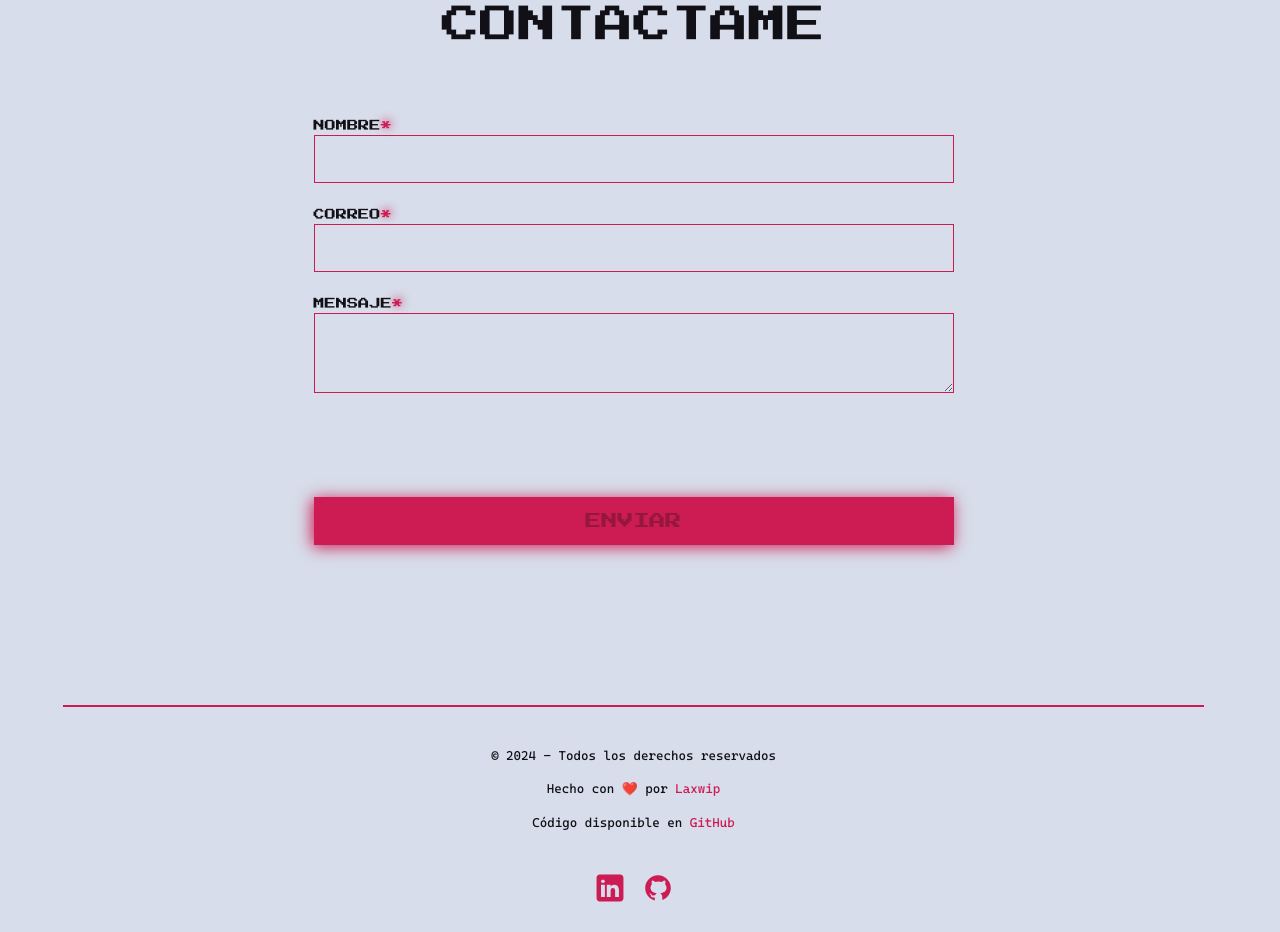
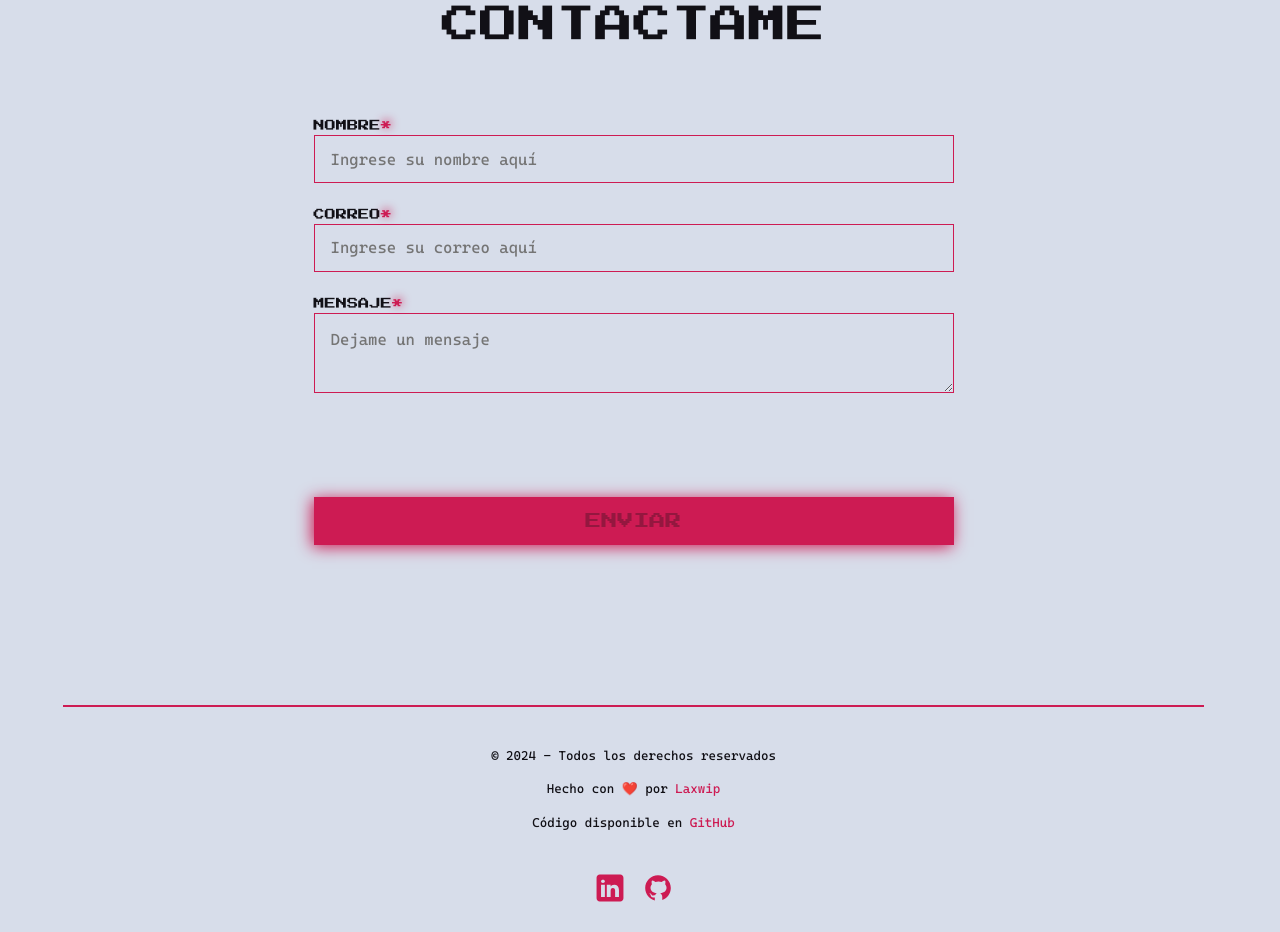
Before and after one commit to Laxwip/Portfolio, a React (Vite) app in the folder client/: page / in a window 1280 px wide. Shown: the part 1380-2312 px from the top of the page. Built offline with nearby package versions, Linux system fonts and the light colour scheme; no server answers.

Commit message:
version estable

```diff
--- a/client/src/components/Homepage/Contact_view/Contact_view.jsx
+++ b/client/src/components/Homepage/Contact_view/Contact_view.jsx
@@ -56,17 +56,17 @@ export default function Contact_view({color}) {
         <form onSubmit={handleSubmit} className='formulary' >
           <div className='label'>
               <label>NOMBRE<span className='resalt'>*</span></label>
-              <input type="text" name="from_name" value={formData.from_name} onChange={handleChange} required />
+              <input type="text" name="from_name" value={formData.from_name} onChange={handleChange} placeholder='Ingrese su nombre aquí'/>
               <span className='error'>{errors.from_name}</span>
           </div>
           <div className='label'>
               <label>CORREO<span className='resalt'>*</span></label>
-              <input type="email" name="email" value={formData.email} onChange={handleChange} required />
+              <input type="email" name="email" value={formData.email} onChange={handleChange} placeholder='Ingrese su correo aquí'/>
               <span className='error'>{errors.email}</span>
           </div>
           <div className='label'>
               <label>MENSAJE<span className='resalt'>*</span></label>
-              <textarea name="message" value={formData.message} onChange={handleChange} required cols="20" />
+              <textarea name="message" value={formData.message} onChange={handleChange} cols="20" placeholder='Dejame un mensaje'/>
               <span className='error'>{errors.message}</span>
           </div>
           <button
--- a/client/src/components/Homepage/Contact_view/Contact_view.scss
+++ b/client/src/components/Homepage/Contact_view/Contact_view.scss
@@ -39,6 +39,9 @@
         outline: none;
         background-color: var(--background-color);
         color: var(--text-color);
+        font-family: "CascadiaCodePL";
+
+
 
         &:focus{
           box-shadow: 0px 0px 10px 1px var(--highlight);
@@ -46,6 +49,8 @@
       }
 
       textarea{
+        font-family: "CascadiaCodePL";
+        // font-weight: 300;
         width: 100%;
         // height: 5rem;
         min-height: 5rem;
--- a/client/src/components/Homepage/Homepage.jsx
+++ b/client/src/components/Homepage/Homepage.jsx
@@ -24,7 +24,7 @@ export default function Homepage() {
   return (
     <main className='Homepage'>
       <Main_view color={color} colorBackground={colorBackground}/>
-      <Projects_view color={color}>
+      <Projects_view color={color}/>
       {
         isLoading && (
           <div className='loading_container'>
@@ -35,7 +35,6 @@ export default function Homepage() {
           </div>
         )
       }
-      </Projects_view>
       <Contact_view color={color}/>
 
     </main>
--- a/client/src/components/Homepage/Homepage.scss
+++ b/client/src/components/Homepage/Homepage.scss
@@ -17,6 +17,7 @@ $breakpoint-xl: 1200px;
     display: flex;
     flex-direction: column;
     gap: 1rem;
+    margin-top: -10rem;
   }
 }
 
--- a/client/src/components/Homepage/Loading_view/LoadingProjectsView.jsx
+++ b/client/src/components/Homepage/Loading_view/LoadingProjectsView.jsx
@@ -9,6 +9,15 @@ export default function LoadingProjectsView() {
         <div className="loading_subtitle"></div>
         <div className="loading_description"></div>
         <div className="loading_tags">
+          <div className="loading_tag"></div>
+          <div className="loading_tag"></div>
+          <div className="loading_tag"></div>
+          <div className="loading_tag"></div>
+          <div className="loading_tag"></div>
+          <div className="loading_tag"></div>
+          <div className="loading_tag"></div>
+          <div className="loading_tag"></div>
+          <div className="loading_tag"></div>
           <div className="loading_tag"></div>
         </div>
         <div className="loading_buttons">
--- a/client/src/components/Homepage/Loading_view/LoadingProjectsView.scss
+++ b/client/src/components/Homepage/Loading_view/LoadingProjectsView.scss
@@ -4,7 +4,7 @@
   display: flex;
 
   .loading_info{
-    flex: 2;
+    flex: 1;
     padding: 1rem 2rem 1rem 1rem;
     display: flex;
     flex-direction: column;
@@ -55,6 +55,7 @@
       flex-wrap: wrap;
 
       .loading_tag{
+        width: 5rem;
         height: 1.5rem;
         flex: 1 0 auto;
         display: flex;
@@ -102,7 +103,7 @@
     align-items: center;
 
     .loading_image_content{
-      width: 100%;
+      width: 90%;
       // height: 100%;
       object-fit: contain;
       aspect-ratio: 17/9;
```
